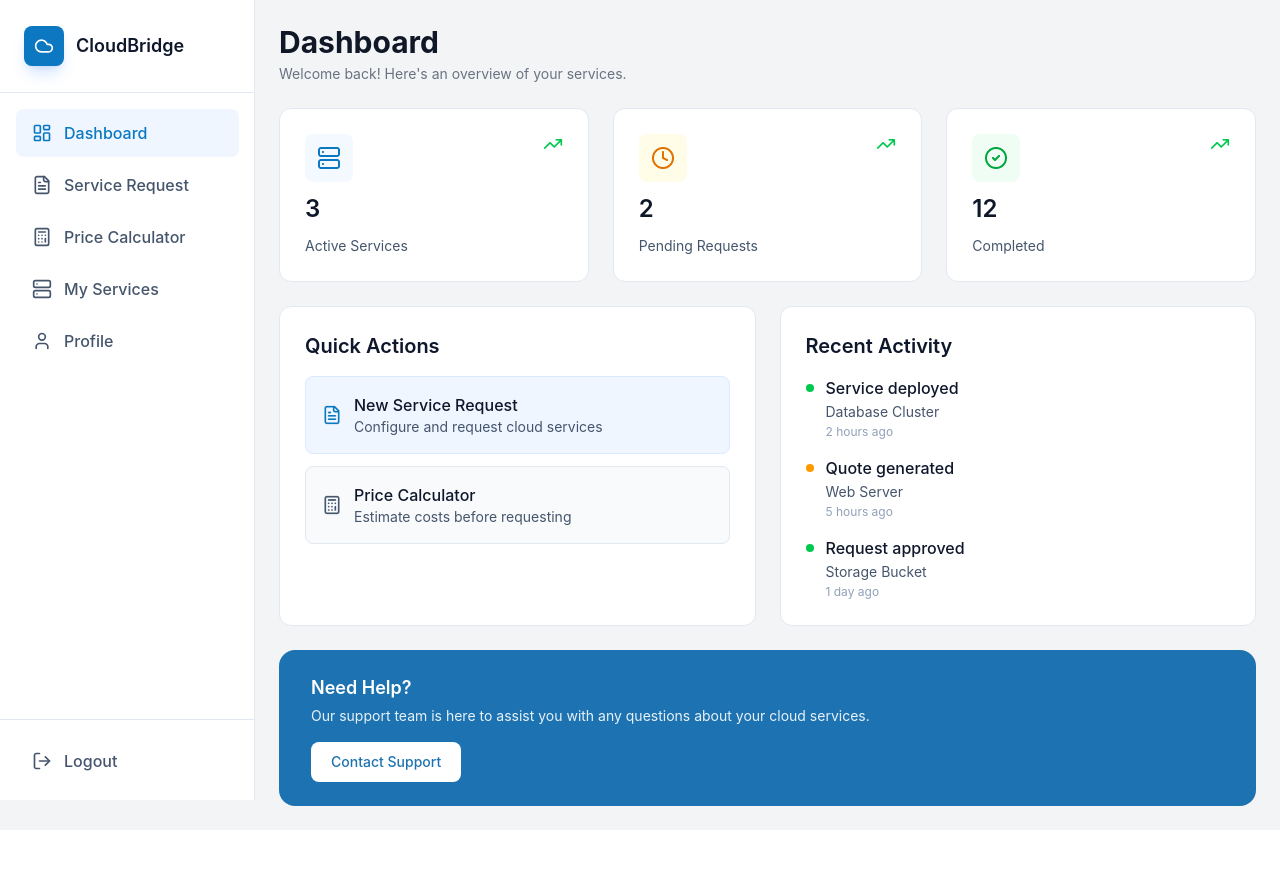
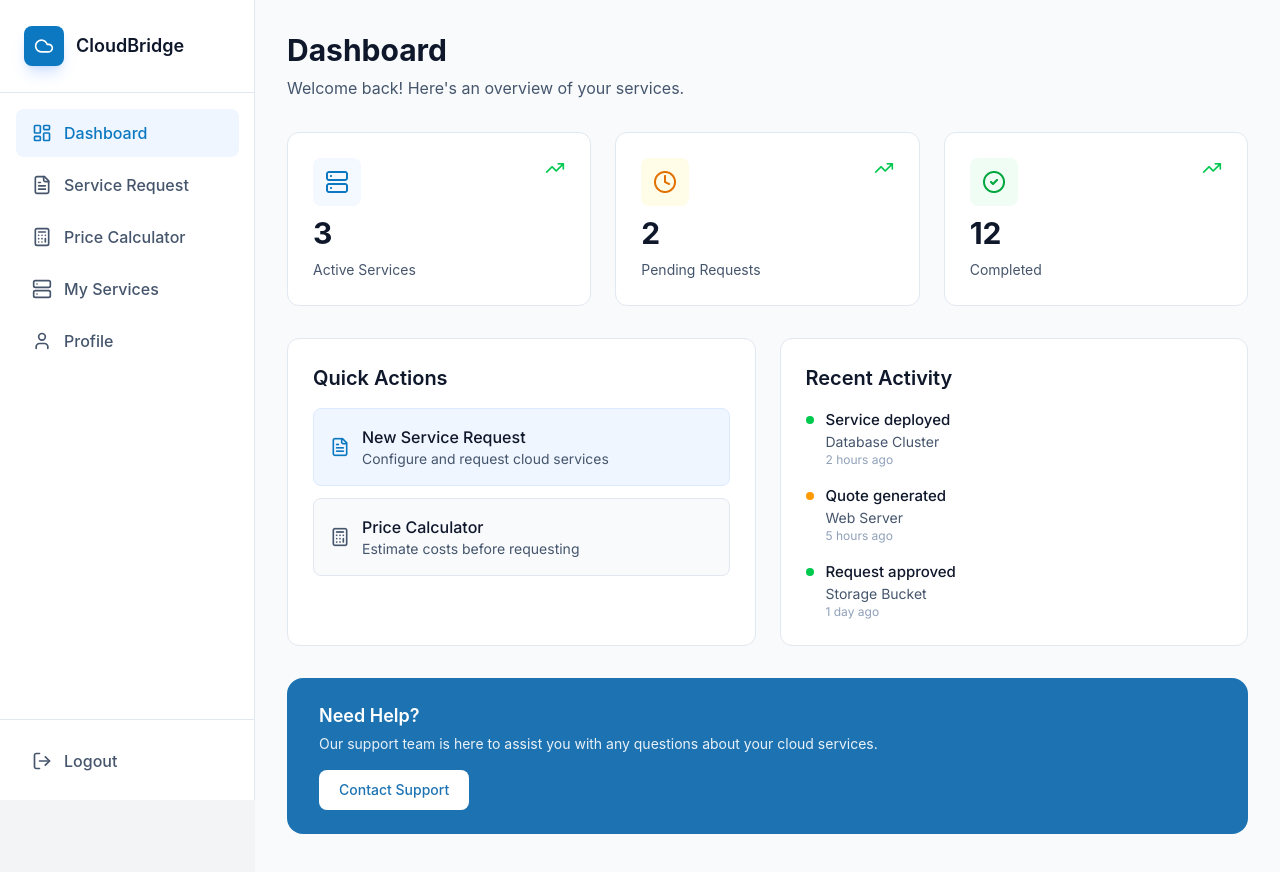
Before and after one commit to Dakshinkali-Team/Portal-CloudBridge, a React (Vite) app in the folder client/cloudbridge/: page /dashboard in a window 1280 px wide. Shown: the top 872 px of the page. Before the commit the page ends 830 px from the top, so only its background shows below. Built offline with nearby package versions, Linux system fonts and the light colour scheme.

Commit message:
Font updated in Dashboard for customer

```diff
--- a/client/cloudbridge/index.html
+++ b/client/cloudbridge/index.html
@@ -3,7 +3,7 @@
   <head>
     <meta charset="UTF-8" />
     <link rel="icon" type="image/svg+xml" href="/favicon.svg" />
-    <link href="https://fonts.googleapis.com/css2?family=DM+Sans:wght@400;500;600;700&family=Work+Sans:wght@400;500;600;700&display=swap" rel="stylesheet" />
+    <link href="https://fonts.googleapis.com/css2?family=DM+Sans:wght@400;500;600;700&family=Work+Sans:wght@400;500;600;700&family=Inter:wght@400;500;600;700&display=swap" rel="stylesheet" />
     <meta name="viewport" content="width=device-width, initial-scale=1.0" />
     <title>cloudbridge</title>
   </head>
--- a/client/cloudbridge/src/components/sections/SupportBanner.jsx
+++ b/client/cloudbridge/src/components/sections/SupportBanner.jsx
@@ -6,18 +6,18 @@ const SupportBanner = () => {
 
       {/* TEXT */}
       <div>
-        <h2 className="text-white text-lg font-semibold">
+        <h2 className="font-family-inter fontweight-600 text-white text-lg font-semibold">
           Need Help?
         </h2>
 
-        <p className="text-white/90 text-sm mt-1 max-w-xl">
+        <p className="font-family-inter text-white/90 text-sm mt-1 max-w-xl">
           Our support team is here to assist you with any questions about your cloud services.
         </p>
       </div>
 
       {/* BUTTON (imported) */}
        <div>
-        <button className="bg-white text-[#1D73B2] px-5 py-2.5 rounded-lg text-sm font-medium hover:bg-gray-100 transition">
+        <button className="font-family-inter bg-white text-[#1D73B2] px-5 py-2.5 rounded-lg text-sm font-medium hover:bg-gray-100 transition">
           Contact Support
         </button>
       </div>
--- a/client/cloudbridge/src/index.css
+++ b/client/cloudbridge/src/index.css
@@ -1,4 +1,4 @@
-@import "tailwindcss";
+/* @import "tailwindcss"; */
 /* :root {
   --text: #6b6375;
   --text-h: #08060d;
@@ -117,4 +117,5 @@ code {
 @theme {
   --font-dm-sans: "DM Sans", sans-serif;
   --font-work-sans: "Work Sans", sans-serif;
+  --font-inter: "Inter", sans-serif;
 }
--- a/client/cloudbridge/src/pages/customer_dashboard/ActionCard.jsx
+++ b/client/cloudbridge/src/pages/customer_dashboard/ActionCard.jsx
@@ -5,7 +5,7 @@ const ActionCard = ({ title, children, className = "" }) => {
     <div className={`flex-1 min-w-0 bg-white border border-[#E2E8F0] rounded-[12px] pt-[25px] pr-[25px] pb-[25px] pl-[25px] flex flex-col gap-[16px] ${className}`}>
 
       {/* Heading */}
-      <h3 className="text-[20px] font-semibold leading-[28px] text-[#0F172B]">
+      <h3 className="font-family-inter fontweight-600 text-[20px] font-semibold leading-[28px] text-[#0F172B]">
         {title}
       </h3>
 
--- a/client/cloudbridge/src/pages/customer_dashboard/ActionSection.jsx
+++ b/client/cloudbridge/src/pages/customer_dashboard/ActionSection.jsx
@@ -15,16 +15,16 @@ const ActionSection = () => {
           <div className="w-full flex items-center gap-[12px] p-[16px] rounded-[8px] border border-[#DBEAFE] bg-[#EFF6FF] hover:shadow-sm transition cursor-pointer">
             <img src={Icon1} alt="" className="w-[20px] h-[20px] flex-shrink-0" />
             <div className="flex flex-col">
-              <p className="text-[16px] font-medium text-[#0F172B] leading-[24px]">New Service Request</p>
-              <p className="text-[14px] text-[#45556C] leading-[20px]">Configure and request cloud services</p>
+              <p className="w-[164px] h-[24px] text-[#0F172B] opacity-100 rotate-0 font-inter font-medium text-[16px] leading-[24px] tracking-[0px]">New Service Request</p>
+              <p className="w-[248px] h-[20px] text-[#45556C] opacity-100 rotate-0 font-inter font-normal text-[13.9px] leading-[20px] tracking-[0px]">Configure and request cloud services</p>
             </div>
           </div>
 
           <div className="w-full flex items-center gap-[12px] p-[16px] rounded-[8px] border border-[#E2E8F0] bg-[#F8FAFC] hover:shadow-sm transition cursor-pointer">
             <img src={Icon2} alt="" className="w-[20px] h-[20px] flex-shrink-0" />
             <div className="flex flex-col">
-              <p className="text-[16px] font-medium text-[#0F172B] leading-[24px]">Price Calculator</p>
-              <p className="text-[14px] text-[#45556C] leading-[20px]">Estimate costs before requesting</p>
+              <p className="w-[164px] h-[24px] text-[#0F172B] opacity-100 rotate-0 font-inter font-medium text-[16px] leading-[24px] tracking-[0px]">Price Calculator</p>
+              <p className="w-[248px] h-[20px] text-[#45556C] opacity-100 rotate-0 font-inter font-normal text-[14px] leading-[20px] tracking-[0px]">Estimate costs before requesting</p>
             </div>
           </div>
 
@@ -33,20 +33,37 @@ const ActionSection = () => {
 
       {/* RECENT ACTIVITY */}
 <ActionCard title="Recent Activity">
-        <div className="w-full flex flex-col gap-[16px]">
+  <div className="flex flex-col gap-4">
 
     {[
       { color: "#00C950", title: "Service deployed", sub: "Database Cluster", time: "2 hours ago" },
       { color: "#FE9A00", title: "Quote generated", sub: "Web Server", time: "5 hours ago" },
       { color: "#00C950", title: "Request approved", sub: "Storage Bucket", time: "1 day ago" },
     ].map((item, i) => (
-            <div key={i} className="flex items-start gap-[12px]">
-              <div className="w-[8px] h-[8px] rounded-full mt-[8px] flex-shrink-0" style={{ backgroundColor: item.color }} />
-              <div className="flex flex-col gap-[2px]">
-                <p className="text-[16px] font-medium text-[#0F172B] leading-[24px]">{item.title}</p>
-                <p className="text-[14px] text-[#45556C] leading-[20px]">{item.sub}</p>
-                <p className="text-[12px] text-[#90A1B9] leading-[16px]">{item.time}</p>
+
+      <div key={i} className="flex items-start gap-3">
+
+        {/* dot */}
+        <div
+          className="w-2 h-2 rounded-full mt-2 flex-shrink-0"
+          style={{ backgroundColor: item.color }}
+        />
+
+        {/* text */}
+        <div className="flex flex-col">
+          <p className="font-inter text-[15px] font-medium text-[#0F172B] leading-6">
+            {item.title}
+          </p>
+
+          <p className="font-inter text-[14px] text-[#45556C] leading-5">
+            {item.sub}
+          </p>
+
+          <p className="font-inter text-[12px] text-[#90A1B9] leading-4">
+            {item.time}
+          </p>
         </div>
+
       </div>
     ))}
 
--- a/client/cloudbridge/src/pages/customer_dashboard/DashboardPage.jsx
+++ b/client/cloudbridge/src/pages/customer_dashboard/DashboardPage.jsx
@@ -4,21 +4,28 @@ import ActionSection from "./ActionSection";
 import SupportBanner from "../../components/sections/SupportBanner";
 const DashboardPage = () => {
   return (
-    <div className="flex flex-col gap-6 w-full px-6 py-6">
+   <div className="w-[1281px] h-[990px] p-[32px] pb-[70px] flex flex-col gap-[32px] bg-[#F8FAFC]">
+
   {/* Header */}
-      <div>
-        <h1 className="text-3xl font-bold text-gray-900">Dashboard</h1>
-        <p className="text-sm text-gray-500 mt-1">
-          Welcome back! Here's an overview of your services.{" "}
+  <div className="flex flex-col gap-[8px]">
+    <h1 className="font-family-inter font-bold text-[30px] leading-[36px] text-[#0F172B]">
+      Dashboard
+    </h1>
+
+    <p className="font-family-inter font-normal text-[16px] leading-[24px] text-[#45556C]">
+      Welcome back! Here's an overview of your services.
     </p>
   </div>
-      {/* Top Section — full width */}
+
+  {/* Top Cards */}
   <StatusCardSection />
-      {/* Bottom Section — full width */}
-      <ActionSection />{" "}
 
-      {/* <!-- Bottom Section — full width --> */}
+  {/* Middle Section */}
+  <ActionSection />
+
+  {/* Bottom Section */}
   <SupportBanner />
+
 </div>
   );
 };
--- a/client/cloudbridge/src/pages/customer_dashboard/StatusCard.jsx
+++ b/client/cloudbridge/src/pages/customer_dashboard/StatusCard.jsx
@@ -20,10 +20,10 @@ const StatusCard = ({ icon, value, label, bgColor, actionIcon }) => {
       </div>
 
       {/* MIDDLE */}
-      <h2 className="text-[24px] font-semibold text-[#0F172B] leading-[32px]">{value}</h2>
+      <h2 className="font-family-inter text-[30px] fontweight-700 font-bold text-[#0F172B] leading-[36px]">{value}</h2>
 
       {/* BOTTOM */}
-      <p className="text-[14px] text-[#45556C] leading-[20px]">{label}</p>
+      <p className="font-family-inter text-[14px] fontweight-400 font-regular text-[#45556C] leading-[20px]">{label}</p>
 
     </div>
   );
```
Lines whose indentation alone changed are shown as unchanged.
